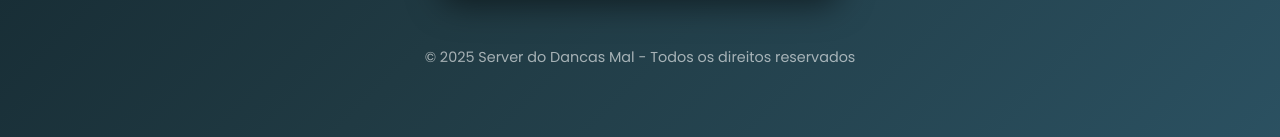
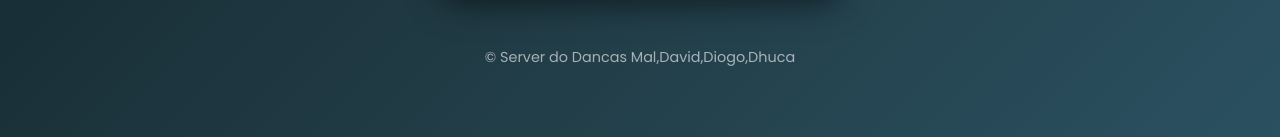
Before and after one commit to DanielGaming0/Server-do-Mine, a plain HTML site: page index.html in a window 1280 px wide. Shown: the part 566-703 px from the top of the page. Drawn offline with Linux system fonts and the light colour scheme.

Commit message:
Atualizar o index.html

```diff
--- a/index.html
+++ b/index.html
@@ -25,7 +25,7 @@
   </main>
 
   <footer>
-    © 2025 Server do Dancas Mal - Todos os direitos reservados
+    © Server do Dancas Mal,David,Diogo,Dhuca
   </footer>
 
   <script src="script.js"></script>
```
